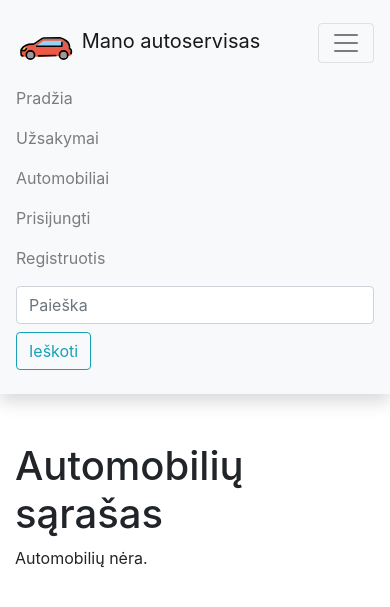
After one commit to DonatasNoreika/dn_servisas, a Django app: page /autoservice/automobiliai/ in a window 390 px wide, after a click that opens the changed part. The commit adds this page. Shown: the top 607 px of the page. Run offline with Django 3.2, Linux system fonts and the light colour scheme; data that the repository does not hold is empty; some libraries are stand-ins or nearby versions.

Commit message:
5 Pridėtas automobilio ir automobilių viewsai, pamoka DONE

```diff
--- /dev/null
+++ b/mysite/autoservice/templates/automobiliai.html
@@ -0,0 +1,16 @@
+{% extends "base.html" %}
+
+{% block content %}
+  <h1>Automobilių sąrašas</h1>
+  {% if automobiliai %}
+  <ul>
+    {% for auto in automobiliai %}
+      <li>
+        <a href="{{ auto.id }}">{{ auto.automobilis_id }}</a> ({{auto.klientas}})
+      </li>
+    {% endfor %}
+  </ul>
+  {% else %}
+    <p>Automobilių nėra.</p>
+  {% endif %}
+{% endblock %}
--- a/mysite/autoservice/templates/base.html
+++ b/mysite/autoservice/templates/base.html
@@ -33,8 +33,11 @@
         <li class="nav-item">
           <a class="nav-link" href="{% url 'uzsakymai' %}">Užsakymai</a>
         </li>
+        <li class="nav-item">
+          <a class="nav-link" href="{% url 'automobiliai' %}">Automobiliai</a>
+        </li>
       </ul>
-        <ul class="navbar-nav ml-auto">
+      <ul class="navbar-nav ml-auto">
           {% if user.is_authenticated %}
             <li class="nav-item"><a class="nav-link" href="#">
               <svg class="bi bi-person" width="1.5em" height="1.5em" viewBox="0 0 16 16" fill="currentColor" xmlns="http://www.w3.org/2000/svg">
--- a/mysite/autoservice/urls.py
+++ b/mysite/autoservice/urls.py
@@ -6,4 +6,6 @@ urlpatterns = [
     path('', views.index, name='index'),
     path('uzsakymai/', views.uzsakymai, name='uzsakymai'),
     path('uzsakymai/<int:uzsakymas_id>', views.uzsakymas, name='uzsakymas'),
+    path('automobiliai/', views.AutomobiliaiView.as_view(), name='automobiliai'),
+    path('automobiliai/<int:pk>', views.AutomobilisView.as_view(), name='automobilis'),
 ]
--- a/mysite/autoservice/views.py
+++ b/mysite/autoservice/views.py
@@ -1,5 +1,6 @@
 from django.shortcuts import render, get_object_or_404
 from django.http import HttpResponse
+from django.views import generic
 from .models import Paslauga, Paslaugos_kaina, AutomobilioModelis, Uzsakymas, UzsakymoEilute, Automobilis
 
 
@@ -34,3 +35,13 @@ def uzsakymai(request):
 def uzsakymas(request, uzsakymas_id):
     uzsakymas = get_object_or_404(Uzsakymas, pk=uzsakymas_id)
     return render(request, 'uzsakymas.html', {'uzsakymas': uzsakymas})
+
+class AutomobiliaiView(generic.ListView):
+    model = Automobilis
+    context_object_name = 'automobiliai'
+    template_name = 'automobiliai.html'
+
+class AutomobilisView(generic.DetailView):
+    model = Automobilis
+    context_object_name = 'auto'
+    template_name = 'automobilis.html'
```
Also changed, not shown: mysite/autoservice/templates/automobilis.html (added, +12 -0 lines).
